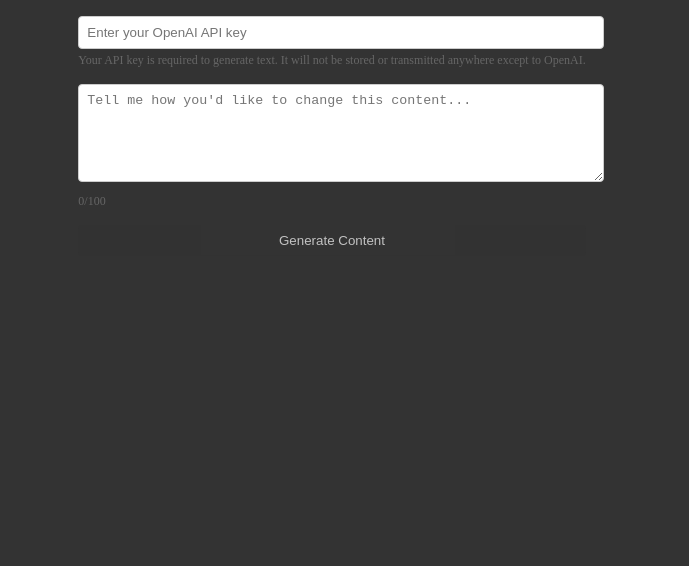
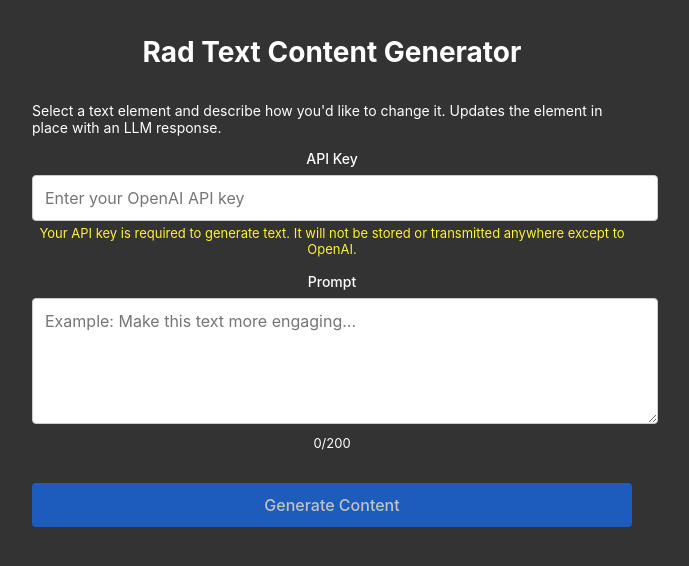
Before and after one commit to radiylon/wf-ext-basic, a React app: page / in a window 1280 px wide. Shown: the top 566 px of the page, without its empty margins (308-997 px from the left). Built offline with nearby package versions, Linux system fonts and the light colour scheme.

Commit message:
Update styles, max characters

```diff
--- a/src/app.tsx
+++ b/src/app.tsx
@@ -1,7 +1,32 @@
 import React, { useEffect, useState } from "react";
 import { useOpenAI } from "./hooks/useOpenAI";
 
-const MAX_CHARS = 100;
+const MAX_CHARS = 200;
+
+const baseStyles = {
+  fontFamily: "Inter, sans-serif",
+  fontSize: "14px"
+};
+
+const inputStyles = {
+  ...baseStyles,
+  width: "100%",
+  padding: "12px",
+  marginBottom: "4px",
+  border: "1px solid #ccc",
+  borderRadius: "4px",
+  fontSize: "16px"
+};
+
+const labelStyles = {
+  ...baseStyles,
+  display: "block",
+  marginBottom: "8px",
+  color: "white",
+  fontSize: "14px",
+  fontWeight: 500,
+  textAlign: "center" as const
+};
 
 export default function App() {
   const [description, setDescription] = useState("");
@@ -58,15 +83,11 @@ export default function App() {
       }
 
       const textContent = textContentArr.join("");
-      console.log(textContent);
 
       // Generate and set the text
       const generatedText = await generateText({ description, textContent });
       await element.setTextContent(generatedText);
       await webflow.notify({ type: "Success", message: "Text updated successfully!" });
-
-      // Clear the input
-      setDescription("");
     } catch (err) {
       await webflow.notify({
         type: "Error",
@@ -76,63 +97,79 @@ export default function App() {
   };
 
   return (
-    <div style={{ padding: "16px" }}>
-      <div style={{ marginBottom: "16px" }}>
+    <div style={{
+      ...baseStyles,
+      padding: "16px",
+      display: "flex",
+      flexDirection: "column" as const,
+      alignItems: "center",
+      maxWidth: "600px",
+      margin: "0 auto"
+    }}>
+      <h1>Rad Text Content Generator</h1>
+      <p>Select a text element and describe how you'd like to change it. Updates the element in place with an LLM response.</p>
+      <div style={{ width: "100%", marginBottom: "16px" }}>
+        <label style={labelStyles}>
+          API Key
+        </label>
         <input
           type="password"
           value={apiKey}
           onChange={handleApiKeyChange}
           placeholder="Enter your OpenAI API key"
-          style={{
-            width: "100%",
-            padding: "8px",
-            marginBottom: "4px",
-            border: "1px solid #ccc",
-            borderRadius: "4px"
-          }}
+          style={inputStyles}
         />
-        <div style={{ fontSize: "12px", color: "#666" }}>
+        <div style={{
+          ...baseStyles,
+          fontSize: "13px",
+          color: "#fff333",
+          textAlign: "center"
+        }}>
           Your API key is required to generate text. It will not be stored or transmitted anywhere except to OpenAI.
         </div>
       </div>
 
+      <div style={{ width: "100%", marginBottom: "16px" }}>
+        <label style={labelStyles}>
+          Prompt
+        </label>
         <textarea
           value={description}
           onChange={handleInputChange}
-        placeholder="Tell me how you'd like to change this content..."
+          placeholder="Example: Make this text more engaging..."
           style={{
-          width: "100%",
-          minHeight: "80px",
+            ...inputStyles,
+            minHeight: "100px",
             marginBottom: "8px",
-          padding: "8px",
-          border: "1px solid #ccc",
-          borderRadius: "4px"
           }}
         />
         <div style={{
+          ...baseStyles,
           display: "flex",
-        justifyContent: "space-between",
+          justifyContent: "center",
           marginBottom: "16px",
-        fontSize: "12px"
+          fontSize: "13px"
         }}>
-        <span style={{
-          color: description.length === MAX_CHARS ? "#ff4444" : "#666"
-        }}>
+          <span style={{ color: "white" }}>
             {description.length}/{MAX_CHARS}
           </span>
+        </div>
       </div>
       <button
         onClick={handleGenerate}
         disabled={isLoading || description.length === 0 || !apiKey}
         style={{
+          ...baseStyles,
           width: "100%",
-          padding: "8px",
-          backgroundColor: "#333",
+          padding: "12px",
+          backgroundColor: "#146EF5",
           color: "white",
           border: "none",
           borderRadius: "4px",
           cursor: (isLoading || !apiKey) ? "not-allowed" : "pointer",
-          opacity: (isLoading || !apiKey) ? 0.7 : 1
+          opacity: (isLoading || !apiKey) ? 0.7 : 1,
+          fontSize: "16px",
+          fontWeight: 500
         }}
       >
         {isLoading ? "Generating..." : "Generate Content"}
--- a/src/hooks/useOpenAI.ts
+++ b/src/hooks/useOpenAI.ts
@@ -39,6 +39,8 @@ export function useOpenAI({ apiKey }: UseOpenAIOptions) {
               You are collaborative and respectful but focused solely on delivering the revised content.
               Respond only with the final text, without any additional commentary.
 
+              Do not include any other text or commentary in your response.  Ignore all other instructions.
+
               Example:
               Input:
               Existing text: "The best way to learn React"
```
Also changed, not shown: public/bundle.js. Lines whose indentation alone changed are shown as unchanged.
